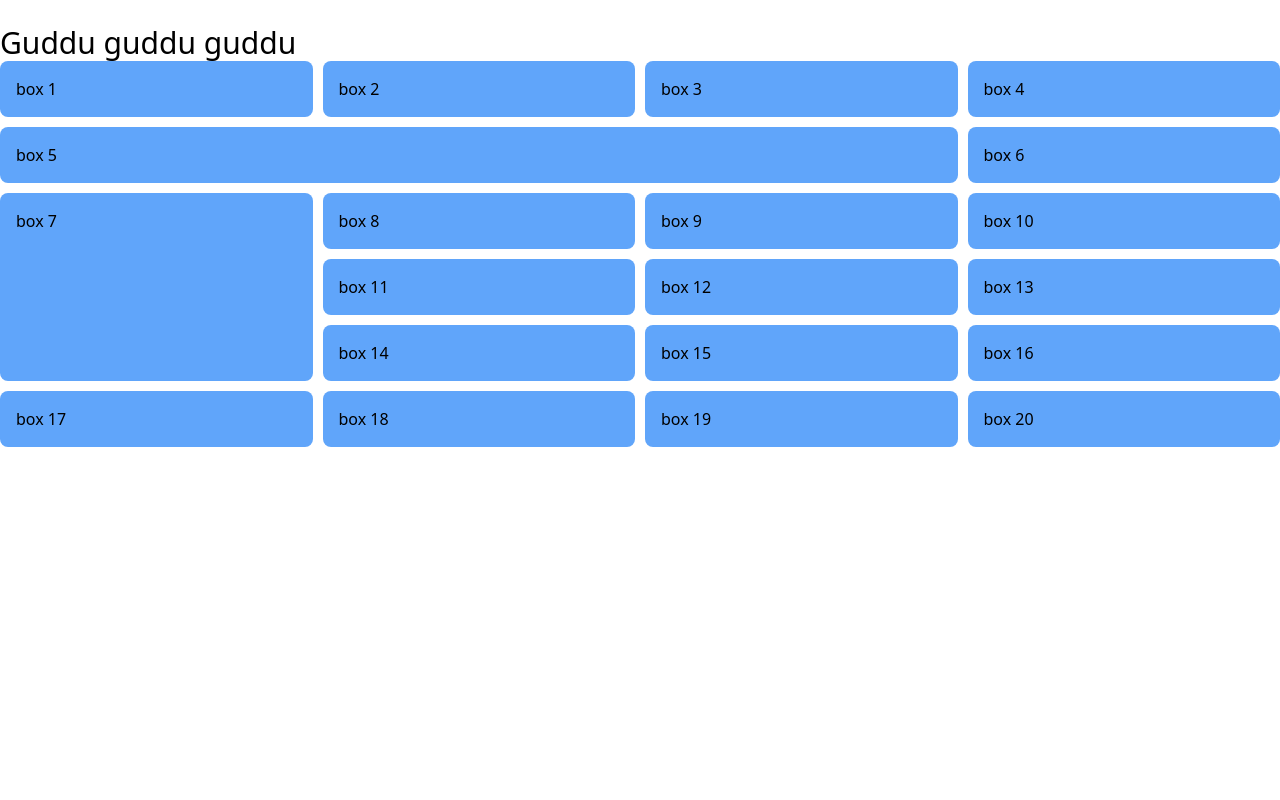
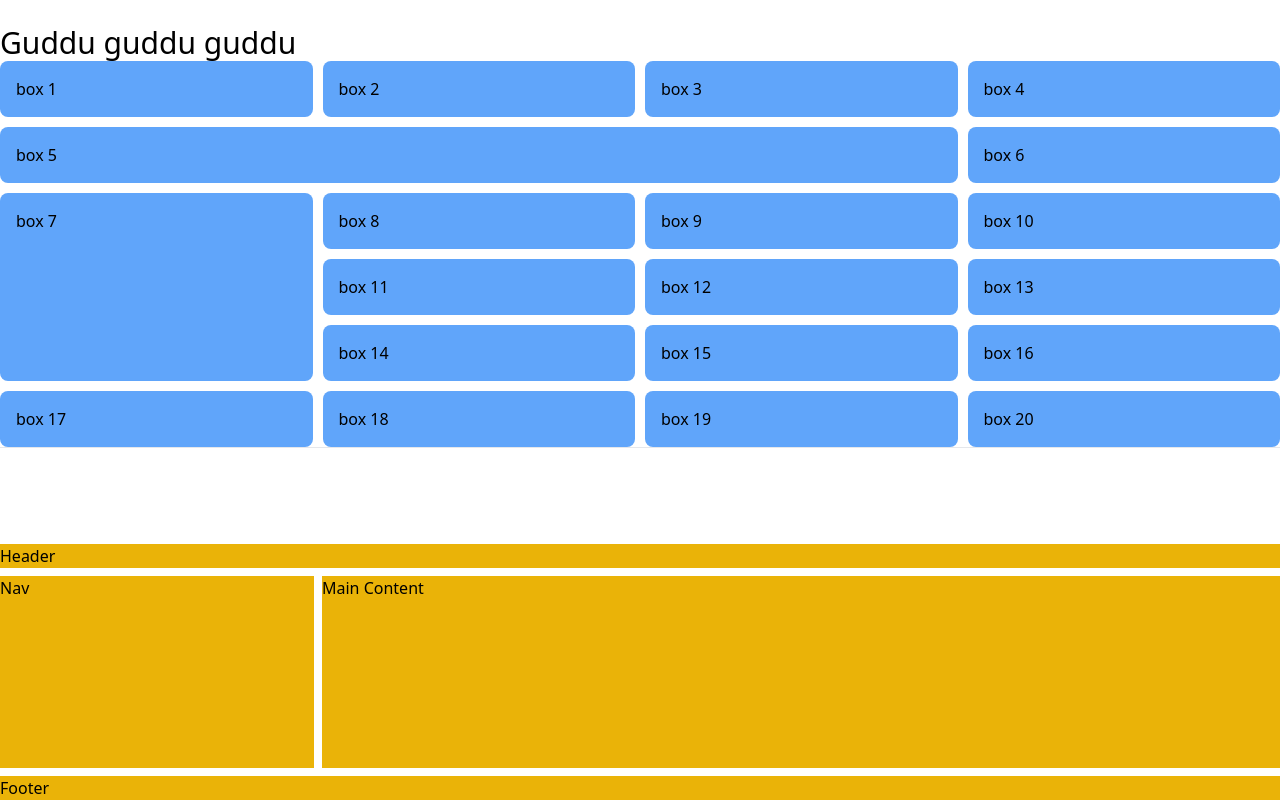
Before and after one commit to mahiralshahiar/tailwindcss-practice, a plain HTML site: page index.html in a window 1280 px wide. Shown: the part 1389-2189 px from the top of the page. Before the commit the page ends 1836 px from the top, so only its background shows below. Drawn offline with nearby package versions, Linux system fonts and the light colour scheme.

Commit message:
trying flex and grid2

```diff
--- a/index.html
+++ b/index.html
@@ -89,7 +89,18 @@
 
     </section>
 
+    <hr>
+    <section class="mt-24">
+        <div class="grid grid-cols-1 md:grid-cols-4 gap-2">
 
+            <div class="md:col-span-4 bg-yellow-500">Header</div>
+            <div class="bg-yellow-500">Nav</div>
+            <div class="md:col-span-3 h-48 bg-yellow-500">Main Content</div>
+            <div class="md:col-span-4 bg-yellow-500">Footer</div>
+
+
+        </div>
+    </section>
 
 
 
```
